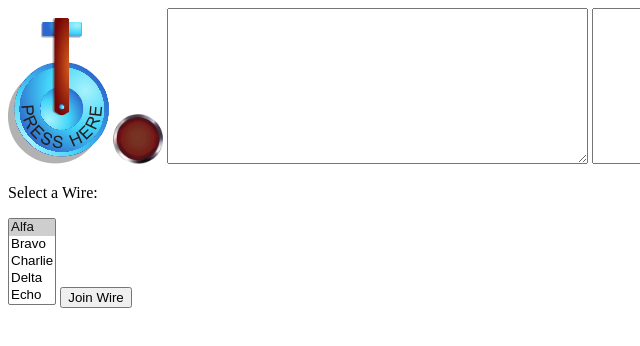
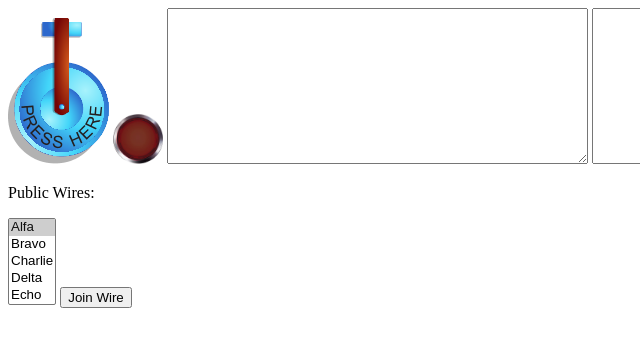
Before and after one commit to JamesMarcogliese/MorseNode, a website: page views/index.html in a window 1280 px wide. Shown: the full height of the page, 0-640 px from the left. Drawn offline with nearby package versions, Linux system fonts and the light colour scheme; files that its build step writes are made by us from their sources; no server answers.

Commit message:
Minor Update

```diff
--- a/views/index.html
+++ b/views/index.html
@@ -17,7 +17,7 @@
    <textarea rows="10" cols="50" id="TickerOut" readonly>
    </textarea>
 
-   <p>Select a Wire:</p>
+   <p>Public Wires:</p>
    <select name="Wires" id="Wires" size="5">
     <option value="Alfa" Selected>Alfa</option>
 	<option value="Bravo">Bravo</option>
@@ -78,7 +78,6 @@
 
 	//Sends out a space character when called
 	function appendSpace() {
-		//socket.to(selectedWire).emit("/");
 		socket.emit('send morse signal', "/");
 		addText('TickerOut', "/");
     }
```
Also changed, not shown: 2 other files.
